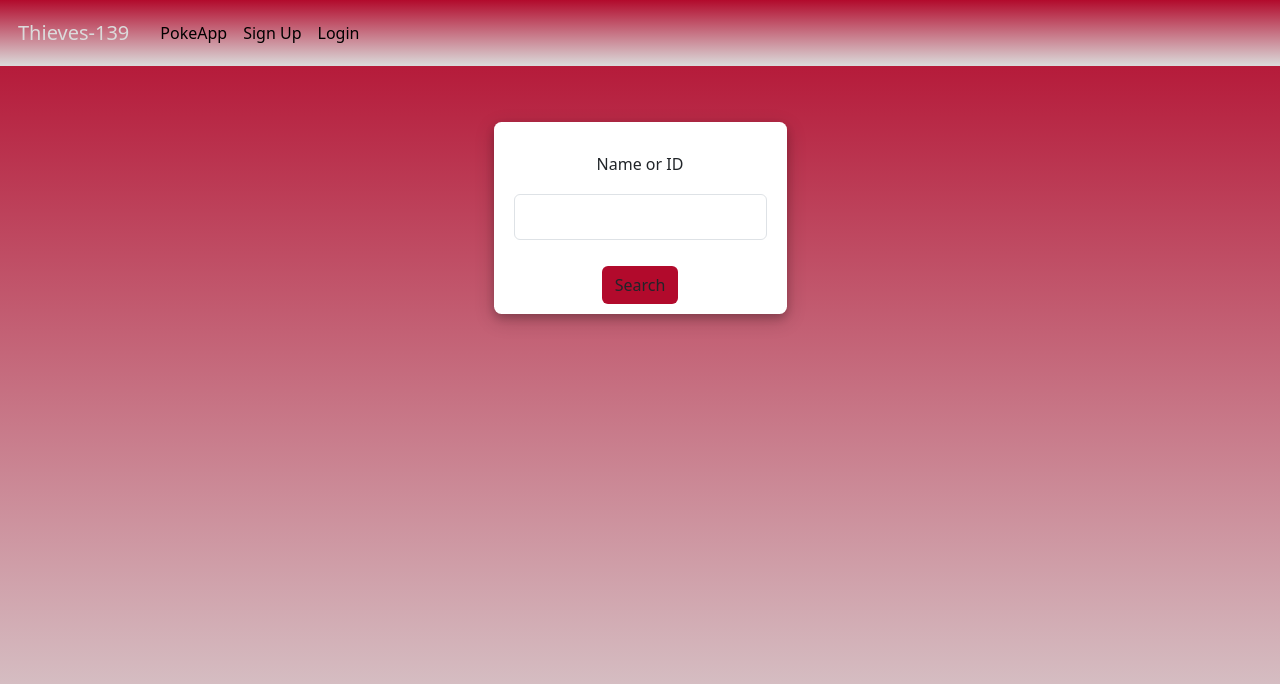
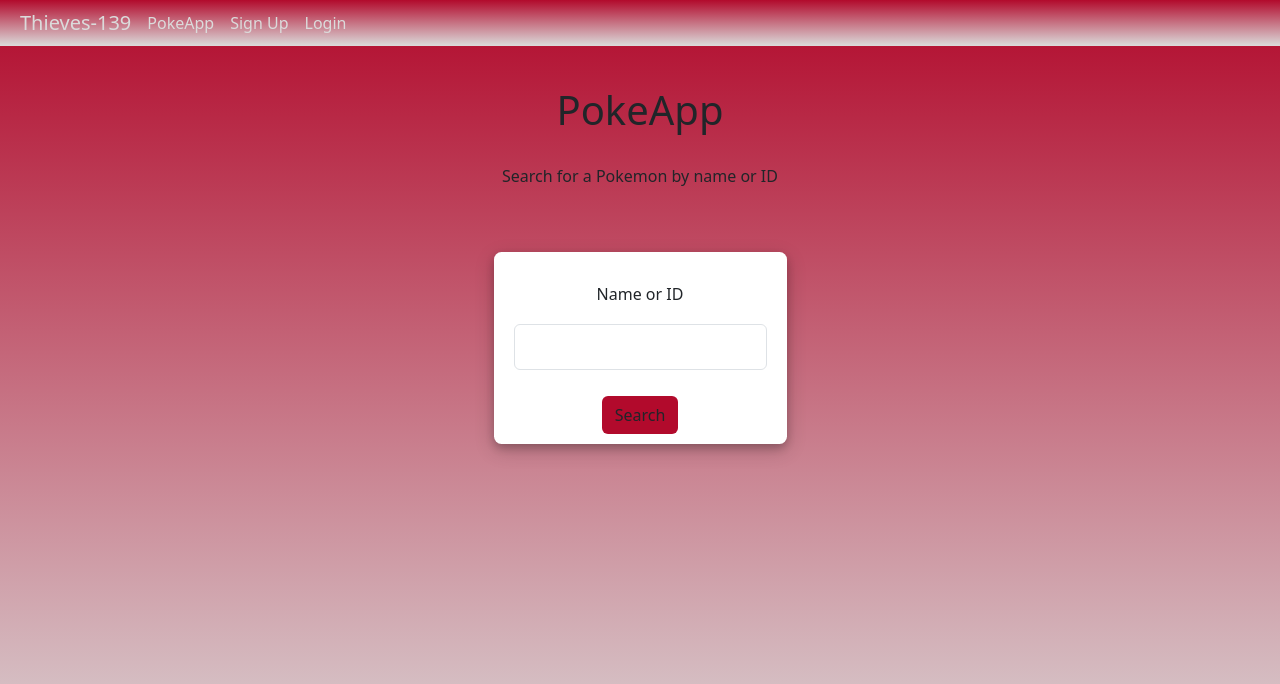
Before and after one commit to deelorr/PokeApp, a Flask app: page /pokeapp in a window 1280 px wide. Shown: the top 684 px of the page. Run offline with Flask 3, Linux system fonts and the light colour scheme.

Commit message:
more css

```diff
--- a/app/static/styles/login.css
+++ b/app/static/styles/login.css
@@ -1,3 +1,9 @@
+head {
+    background: #fffbd5;
+    background: -webkit-linear-gradient(to bottom, #b20a2c, #dbdbdb);
+    background: linear-gradient(to bottom, #b20a2c, #dbdbdb);
+}
+
 body{
     background: #fffbd5;
     background: -webkit-linear-gradient(to bottom, #b20a2c, #dbdbdb);
@@ -8,7 +14,7 @@ body{
 form {
     background-color: white;
     padding: 10px;
-    margin-top: 7vh;
+    margin-top: 3vh;
     border-radius: 7.5px;
     box-shadow: 0 4px 8px 0 rgba(0, 0, 0, 0.2), 0 6px 20px 0 rgba(0, 0, 0, 0.19);
     align-items: center;
@@ -74,12 +80,31 @@ form {
     padding: 0px;
 }
 
-.container-fluid {
-    padding: 10px;
+.navbar-brand {
+    padding: 8px;
+    color: #dbdbdb;
+    margin: 0px;
 }
 
-.navbar-brand {
+.navbar-brand:hover {
+    color: #b20a2c;
+}
+
+.nav-link {
     color: #dbdbdb;
-    padding: 8px;
-    margin: 0px 15px 0px 0px;
 }
+
+.nav-link:hover {
+    color: #b20a2c;
+}
+
+.pokeapp-title {
+    padding: 10px;
+    margin: 10px;
+    text-align: center;
+}
+
+.pokeapp-text {
+    padding: 10px;
+    margin: 10px;
+}
--- a/app/templates/includes/nav.html
+++ b/app/templates/includes/nav.html
@@ -7,13 +7,13 @@
         <div class="collapse navbar-collapse" id="navbarNav">
             <ul class="navbar-nav">
                 <li class="nav-item">
-                    <a class="nav-link active" aria-current="page" href="/pokeapp">PokeApp</a>
+                    <a class="nav-link" aria-current="page" href="/pokeapp">PokeApp</a>
                 </li>
                 <li class="nav-item">
-                    <a class="nav-link active" aria-current="page" href="/signup">Sign Up</a>
+                    <a class="nav-link" aria-current="page" href="/signup">Sign Up</a>
                 </li>
                 <li class="nav-item">
-                    <a class="nav-link active" aria-current="page" href="/login">Login</a>
+                    <a class="nav-link" aria-current="page" href="/login">Login</a>
                 </li>
             </ul>
         </div>
--- a/app/templates/pokeapp.html
+++ b/app/templates/pokeapp.html
@@ -8,6 +8,10 @@
 
 {% block content %}
 {%include './includes/nav.html'%}
+  <div class="pokeapp-title">
+    <h1 class="pokeapp-text">PokeApp</h1>
+    <p class="pokeapp-text">Search for a Pokemon by name or ID</p>
+  </div>
   <div class='flex-container'>
     <form method="POST">
       {{ form.hidden_tag() }}
```
